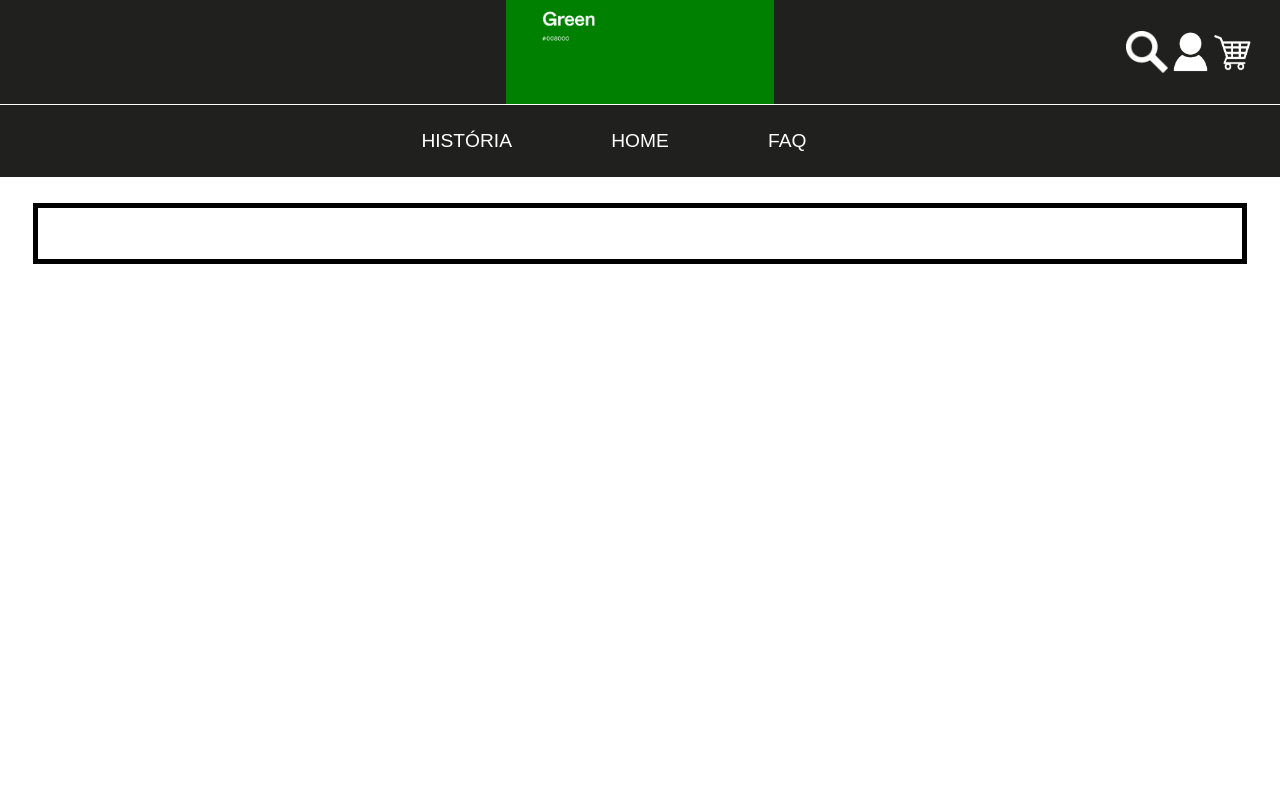
After one commit to gabrieliromagnarita/TCC, a Flask app: page /faq-render in a window 1280 px wide. The commit adds this page. Run offline with Flask 3, Linux system fonts and the light colour scheme; parts of the project's set-up code (start-up, migrations or seed data) failed here and were passed over.

Commit message:
FAQ começado

```diff
--- a/app.py
+++ b/app.py
@@ -4,6 +4,8 @@ from routes.login import login_bp
 from routes.admin import admin_bp
 from routes.rotas import rotas_bp
 from routes.historia import historia_bp
+from routes.faq import faq_bp
+from routes.home import home_bp
 
 app = Flask(__name__)
 
@@ -12,6 +14,8 @@ app.register_blueprint(login_bp)
 app.register_blueprint(rotas_bp)
 app.register_blueprint(admin_bp)
 app.register_blueprint(historia_bp)
+app.register_blueprint(faq_bp)
+app.register_blueprint(home_bp)
 
 if __name__ == "__main__":
     app.run(debug=True)
--- a/routes/faq.py
+++ b/routes/faq.py
@@ -0,0 +1,7 @@
+from flask import Blueprint, render_template
+
+faq_bp = Blueprint('faq', __name__)
+
+@faq_bp.route('/faq-render')
+def faq():
+    return render_template('faq.html')
--- a/static/estilo.css
+++ b/static/estilo.css
@@ -485,3 +485,22 @@ label{
     height: auto;
     width: 50px;
 }
+
+/*********************** corpo faq  ***********************/
+#content-faq{
+    height: auto;
+    width: 100%;
+    padding-top: 2%;
+    padding-bottom: 2%;
+    display: flex;
+    justify-content: center;
+}
+
+#form-faq{
+    height: 100%;
+    width: 90%;
+    border-width: 5px;
+    border-style: solid;
+    border-color: black;
+    padding: 2%;
+}
--- a/templates/admin.html
+++ b/templates/admin.html
@@ -16,8 +16,8 @@
         </div>
         <div id="sub-header">
             <a href="/historia-render" class="header-text-adm historia">HISTÓRIA</a>
-            <a href="" class="header-text-adm home">HOME</a>
-            <a href="" class="header-text-adm faq">FAQ</a>
+            <a href="/home-render" class="header-text-adm home">HOME</a>
+            <a href="/faq-render" class="header-text-adm faq">FAQ</a>
             <a href="/admin-render" class="header-text-adm admin">ADM</a>
         </div>
         <div id="content-admin">
--- a/templates/cadastro.html
+++ b/templates/cadastro.html
@@ -16,8 +16,8 @@
         </div>
         <div id="sub-header">
             <a href="/historia-render" class="header-text historia">HISTÓRIA</a>
-            <a href="" class="header-text home">HOME</a>
-            <a href="" class="header-text faq">FAQ</a>
+            <a href="/home-render" class="header-text home">HOME</a>
+            <a href="/faq-render" class="header-text faq">FAQ</a>
         </div>
         <div id="content-cadastro">
             <form name="form-cadastro" method="post" action="/cadastrar" id="form-cadastro">
--- /dev/null
+++ b/templates/faq.html
@@ -0,0 +1,28 @@
+<HTML lang="pt-br">
+    <HEAD>
+        <title>cadastre-se</title>
+        <link rel="stylesheet" href="static/estilo.css" type="text/css">
+        <meta charset="UTF-8">
+        <meta name="viewport" content="width=1240,shrink-to-fit=no">
+    </HEAD>
+    <BODY>
+        <div id="header">
+            <img src="static/imagens/logo-face-a-face.png" id="logo-face-a-face">
+            <div id="icons">
+                <img src="static/imagens/search-bar-icon.png" id="search-bar-icon">
+                <img src="static/imagens/user-icon.png" id="user-icon">
+                <img src="static/imagens/shopping-cart-icon.png" id="shopping-cart-icon">
+            </div>
+        </div>
+        <div id="sub-header">
+            <a href="/historia-render" class="header-text historia">HISTÓRIA</a>
+            <a href="/home-render" class="header-text home">HOME</a>
+            <a href="/faq-render" class="header-text faq">FAQ</a>
+        </div>
+        <div id="content-faq">
+            <div id="form-faq">
+
+            </div>
+        </div>
+    </BODY>
+</HTML>
--- a/templates/historia.html
+++ b/templates/historia.html
@@ -17,8 +17,8 @@
         </div>
         <div id="sub-header">
             <a href="/historia-render" class="header-text historia">HISTÓRIA</a>
-            <a href="" class="header-text home">HOME</a>
-            <a href="" class="header-text faq">FAQ</a>
+            <a href="/home-render" class="header-text home">HOME</a>
+            <a href="/faq-render" class="header-text faq">FAQ</a>
         </div>
         <div id="content-historia">
             <div id="map-div-historia">
--- a/templates/login.html
+++ b/templates/login.html
@@ -16,8 +16,8 @@
         </div>
         <div id="sub-header">
             <a href="/historia-render" class="header-text historia">HISTÓRIA</a>
-            <a href="" class="header-text home">HOME</a>
-            <a href="" class="header-text faq">FAQ</a>
+            <a href="/home-render" class="header-text home">HOME</a>
+            <a href="/faq-render" class="header-text faq">FAQ</a>
         </div>
         <div id="content-login">
             <form name="form-login" method="post" action="/login" id="form-login">
```
Also changed, not shown: routes/home.py (+7 -0 lines), templates/home.html (added, +23 -0 lines).
